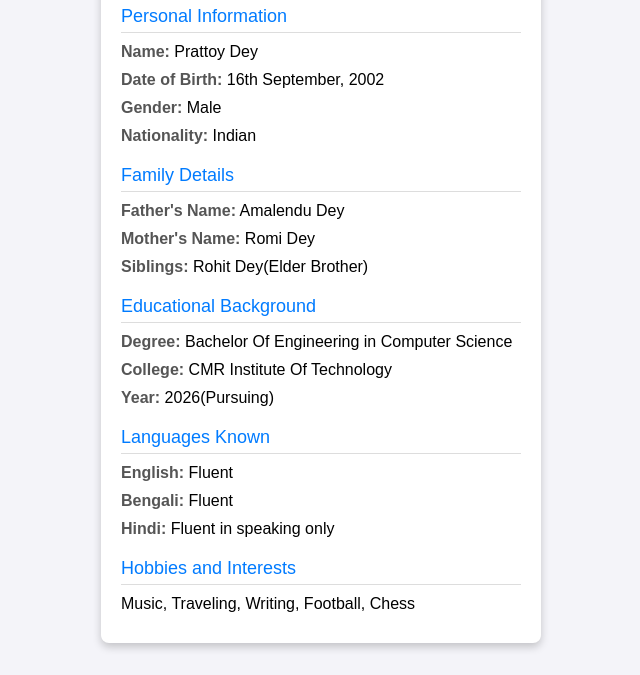
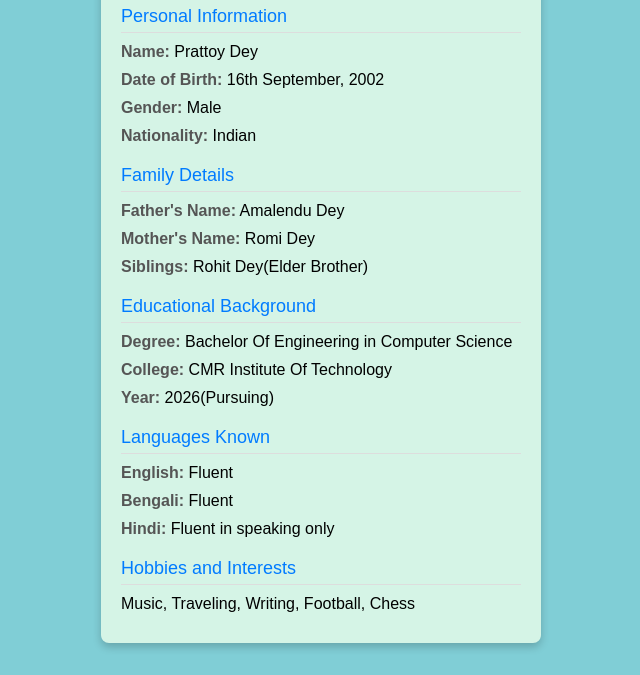
Before and after one commit to PrattoyDey/assignment, a plain HTML site: page biodata.html in a window 1280 px wide. Shown: the part 125-800 px from the top of the page, without its empty margins (319-959 px from the left). Drawn offline with Linux system fonts and the light colour scheme.

Commit message:
Update biodata.html

```diff
--- a/biodata.html
+++ b/biodata.html
@@ -7,7 +7,7 @@
     <style>
       body {
         font-family: Arial, sans-serif;
-        background-color: #f4f4f9;
+        background-color:  #80ced6;
         margin: 0;
         display: flex;
         justify-content: center;
@@ -16,7 +16,7 @@
       }
 
       .container {
-        background-color: #fff;
+        background-color: #d5f4e6;
         padding: 20px;
         border-radius: 8px;
         box-shadow: 0px 4px 8px rgba(0, 0, 0, 0.2);
```
